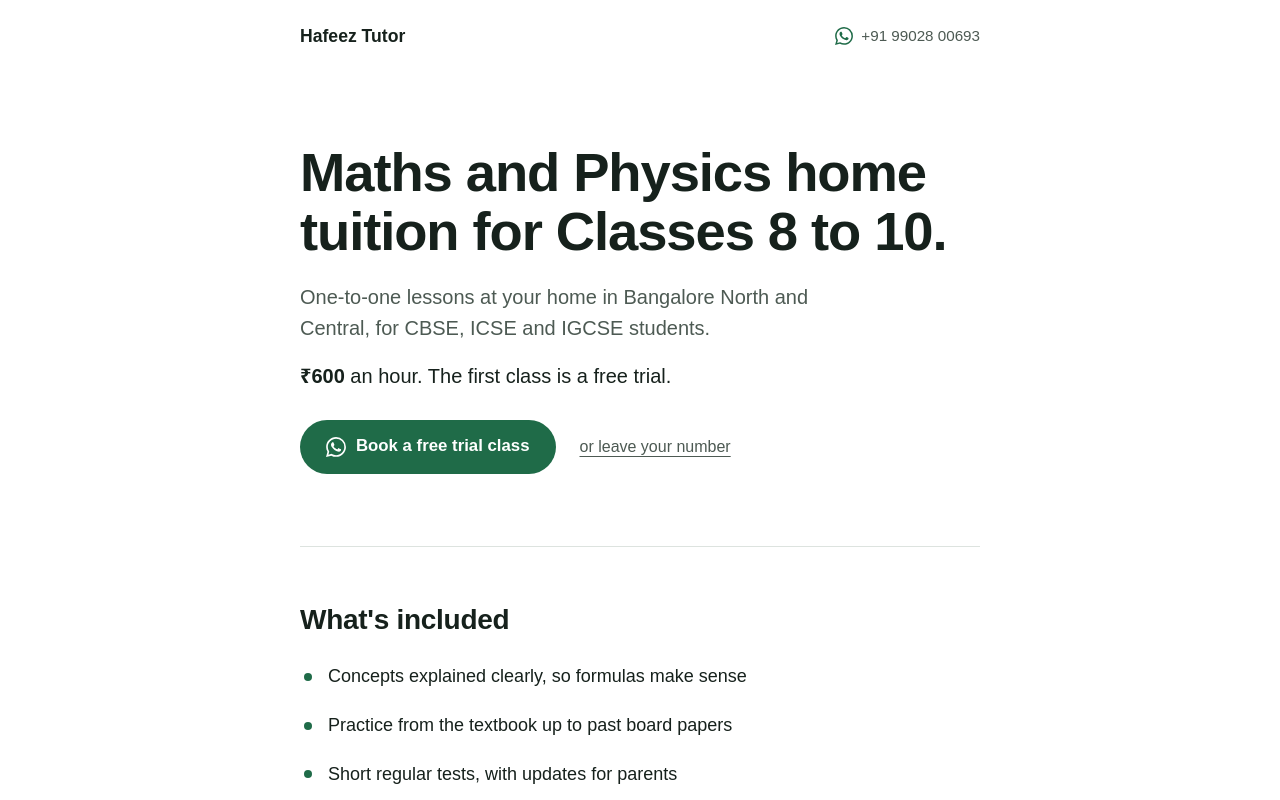
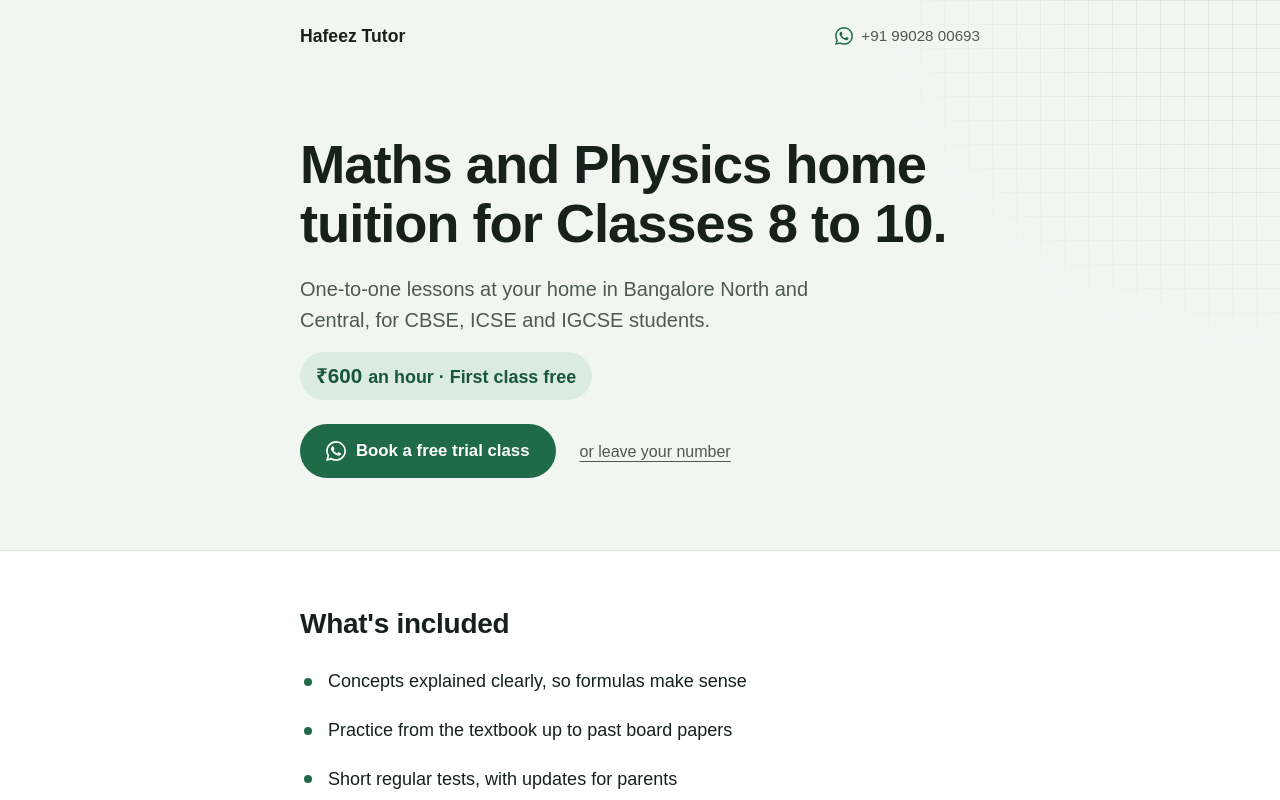
Before and after one commit to jawadhafeez171/Hafeez-Studio, a Next.js app: page /tutoring in a window 1280 px wide. Shown: the top 800 px of the page. Built offline with nearby package versions, Linux system fonts and the light colour scheme; a web font is replaced by a local one.

Commit message:
Tuition page: pale green top band, price pill and a faint graph-paper corner
Co-Authored-By: Claude Opus 5.5 <noreply@anthropic.com>

```diff
--- a/src/app/tutoring/layout.tsx
+++ b/src/app/tutoring/layout.tsx
@@ -15,12 +15,12 @@ const title = 'Hafeez Tutor — Maths & Physics Home Tuition in Bangalore';
 const description =
   'One-to-one Maths and Physics home tuition for Classes 8, 9 and 10 (CBSE, ICSE, IGCSE) across Bangalore North and Central. ₹600 an hour; the first trial class is free.';
 
-// The browser bar matches the page
+// The browser bar matches the pale green top band
 export const viewport: Viewport = {
   width: 'device-width',
   initialScale: 1,
   viewportFit: 'cover',
-  themeColor: '#FFFFFF',
+  themeColor: '#F1F6F3',
 };
 
 // The tutoring business has its own identity and lives at tuition.hafeezstudio.com
--- a/src/app/tutoring/page.tsx
+++ b/src/app/tutoring/page.tsx
@@ -68,7 +68,8 @@ export default function TutoringPage() {
     <>
       <script type="application/ld+json" dangerouslySetInnerHTML={{ __html: JSON.stringify(structuredData) }} />
 
-      <header className="t-wrap t-top">
+      <header className="t-top-band">
+        <div className="t-wrap t-top">
           <a href="/" className="t-wordmark">
             Hafeez Tutor
           </a>
@@ -82,10 +83,12 @@ export default function TutoringPage() {
             <WhatsAppIcon size={18} />
             <span className="num">{TUTOR_PHONE_DISPLAY}</span>
           </a>
+        </div>
       </header>
 
-      <main className="t-wrap">
-        <section className="t-hero" aria-labelledby="t-title">
+      <main>
+        <section className="t-band t-hero-band" aria-labelledby="t-title">
+          <div className="t-wrap t-hero">
             <h1 id="t-title" className="t-title">
               Maths and Physics home tuition for Classes 8 to 10.
             </h1>
@@ -93,14 +96,18 @@ export default function TutoringPage() {
               One-to-one lessons at your home in Bangalore North and Central, for CBSE, ICSE and IGCSE students.
             </p>
             <p className="t-price">
-            <strong className="num">₹600</strong> an hour. The first class is a free trial.
+              <span className="t-pill">
+                <strong className="num">₹600</strong> an hour · First class free
+              </span>
             </p>
             <div className="t-actions">
               <BookButton />
               <LeaveNumber />
             </div>
+          </div>
         </section>
 
+        <div className="t-wrap">
           <section className="t-section" aria-labelledby="included">
             <h2 id="included" className="t-h2">
               What&apos;s included
@@ -143,14 +150,15 @@ export default function TutoringPage() {
               Book a free trial class
             </h2>
             <p className="t-close-text">
-            Message <span className="num">{TUTOR_PHONE_DISPLAY}</span> on WhatsApp, or leave your number and we&apos;ll
-            call you.
+              Message <span className="num">{TUTOR_PHONE_DISPLAY}</span> on WhatsApp, or leave your number and
+              we&apos;ll call you.
             </p>
             <div className="t-actions">
               <BookButton />
               <LeaveNumber />
             </div>
           </section>
+        </div>
       </main>
 
       <footer className="t-wrap t-foot">
--- a/src/app/tutoring/tutor.css
+++ b/src/app/tutoring/tutor.css
@@ -8,6 +8,8 @@
   --rule: #dde3df;
   --green: #1f6b48; /* white text on it 6.5:1 */
   --green-hover: #17563a;
+  --band: #f1f6f3; /* pale green behind the top of the page */
+  --pill: #dcebe2;
   --t-font: var(--font-atkinson), 'Segoe UI', system-ui, sans-serif;
 
   /* Tokens the shared contact dialog reads */
@@ -118,9 +120,47 @@ body:has(.tutor) {
   }
 }
 
+/* ── Top band: a pale green field behind the header and hero ──
+   The hero band slides up under the transparent header, so one grid covers both without a seam. */
+.t-top-band {
+  position: relative;
+  z-index: 2;
+}
+.t-band {
+  position: relative;
+  background: var(--band);
+}
+.t-hero-band {
+  overflow: hidden;
+  margin-top: -72px;
+  padding-top: 72px;
+  border-bottom: 1px solid var(--rule);
+}
+/* A faint graph-paper grid in the top-right corner, fading out toward the text */
+.t-hero-band::before {
+  content: '';
+  position: absolute;
+  top: 0;
+  right: 0;
+  width: min(560px, 70%);
+  height: 100%;
+  pointer-events: none;
+  background-image:
+    linear-gradient(to right, rgba(31, 107, 72, 0.09) 1px, transparent 1px),
+    linear-gradient(to bottom, rgba(31, 107, 72, 0.09) 1px, transparent 1px);
+  background-size: 24px 24px;
+  background-position: right top;
+  -webkit-mask-image: radial-gradient(ellipse 100% 90% at 100% 0%, #000 25%, transparent 75%);
+  mask-image: radial-gradient(ellipse 100% 90% at 100% 0%, #000 25%, transparent 75%);
+}
+.t-band > .t-wrap {
+  position: relative;
+}
+
 /* ── Hero ───────────────────────────────────────────────── */
 .t-hero {
-  padding: clamp(40px, 9vh, 96px) 0 clamp(48px, 8vw, 72px);
+  padding-top: clamp(32px, 8vh, 88px);
+  padding-bottom: clamp(48px, 8vw, 72px);
 }
 .t-title {
   margin: 0 0 20px;
@@ -139,11 +179,22 @@ body:has(.tutor) {
   line-height: 1.55;
 }
 .t-price {
-  margin: 0 0 28px;
-  font-size: clamp(1.1rem, 2vw, 1.25rem);
+  margin: 0 0 24px;
 }
-.t-price strong {
+/* The price and free trial, set apart so a parent sees them first */
+.t-pill {
+  display: inline-flex;
+  align-items: baseline;
+  gap: 6px;
+  padding: 8px 16px;
+  border-radius: 999px;
+  background: var(--pill);
+  color: var(--green-hover); /* 7:1 on the pill */
+  font-size: clamp(1.02rem, 1.8vw, 1.12rem);
   font-weight: 700;
+}
+.t-pill strong {
+  font-size: 1.15em;
 }
 
 /* ── Actions ────────────────────────────────────────────── */
@@ -198,6 +249,10 @@ body:has(.tutor) {
 .t-section {
   padding: clamp(36px, 6vw, 56px) 0;
   border-top: 1px solid var(--rule);
+}
+/* The band's own edge already separates the first section */
+.t-section:first-child {
+  border-top: 0;
 }
 .t-h2 {
   margin: 0 0 16px;
```
Also changed, not shown: 1 other file (tests, documents, lock files or other folders). Lines whose indentation alone changed are shown as unchanged.
